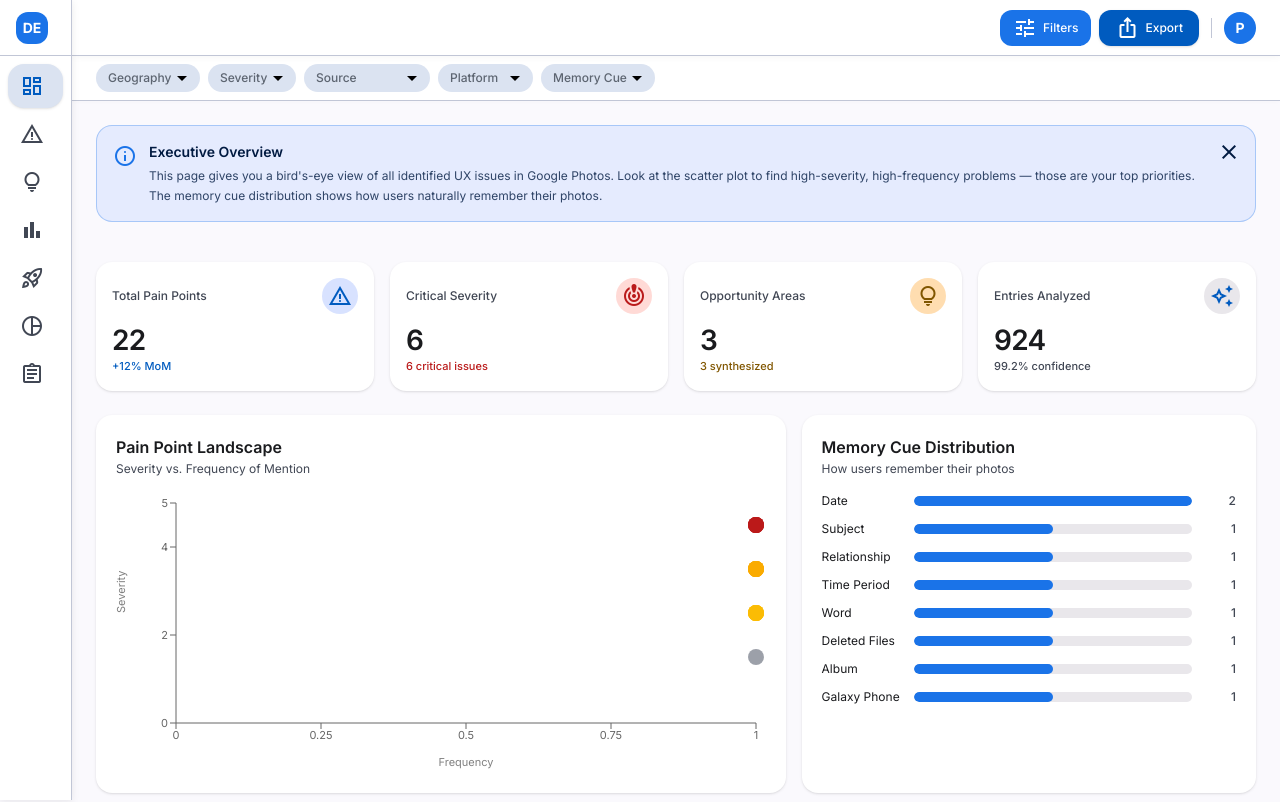
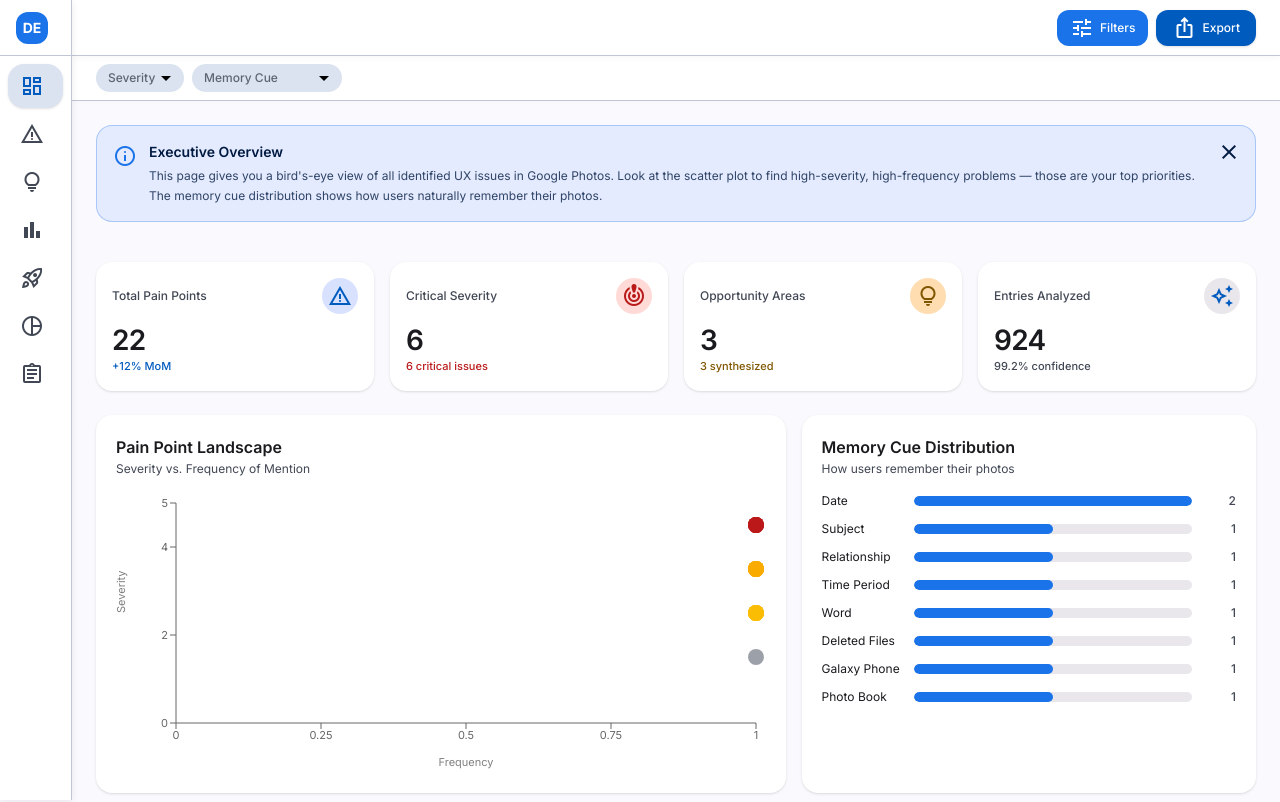
Before and after one commit to Pankaj-Shrivastava/GooglePhotos-DiscoveryEngine, a React (Vite) app in the folder dashboard/: page / in a window 1280 px wide. Shown: the top 802 px of the page. Built offline with nearby package versions, Linux system fonts and the light colour scheme.

Commit message:
Refactor filter bar and layout padding: remove unused filters, compute memory cues dynamically, fix layout spacer for header

```diff
--- a/dashboard/src/components/FilterBar.jsx
+++ b/dashboard/src/components/FilterBar.jsx
@@ -1,23 +1,27 @@
 import { useFilterContext } from '../context/FilterContext';
-
-const FILTER_OPTIONS = {
-  geography: ['US', 'India', 'Global', 'unknown'],
-  severity: ['critical', 'high', 'medium', 'low'],
-  source: ['play_store', 'google_actions'],
-  platform: ['android', 'web', 'unknown'],
-  memoryCue: ['location', 'people', 'time', 'visual', 'activity', 'emotion'],
-};
+import { useDataContext } from '../context/DataContext';
+import { useMemo } from 'react';
 
 const FILTER_LABELS = {
-  geography: 'Geography',
   severity: 'Severity',
-  source: 'Source',
-  platform: 'Platform',
   memoryCue: 'Memory Cue',
 };
 
 export default function FilterBar() {
   const { filters, setFilter, resetFilters, activeCount } = useFilterContext();
+  const data = useDataContext();
+
+  const FILTER_OPTIONS = useMemo(() => {
+    const memoryCuesSet = new Set();
+    (data.pain_points || []).forEach(p => {
+      (p.memory_cues || []).forEach(c => memoryCuesSet.add(c));
+    });
+
+    return {
+      severity: ['critical', 'high', 'medium', 'low'],
+      memoryCue: Array.from(memoryCuesSet).sort(),
+    };
+  }, [data.pain_points]);
 
   return (
     <div className="sticky top-14 left-0 right-0 z-30 bg-surface-container-lowest border-b border-outline-variant px-4 lg:px-6 py-2 flex items-center justify-between shadow-[0_1px_4px_rgba(0,0,0,0.02)]">
--- a/dashboard/src/components/Layout.jsx
+++ b/dashboard/src/components/Layout.jsx
@@ -51,6 +51,8 @@ export default function Layout() {
     exportToCsv(dataset, filename);
   };
 
+  const isFilterablePage = !['/segmentation', '/interview-guide', '/references'].includes(location.pathname);
+
   return (
     <div className="bg-background min-h-screen">
       <Sidebar />
@@ -61,6 +63,7 @@ export default function Layout() {
         <header className="print-hide fixed top-0 left-0 md:left-[72px] right-0 h-14 bg-surface-container-lowest border-b border-outline-variant z-40 px-4 lg:px-6 flex items-center justify-between shadow-[0_1px_8px_rgba(0,0,0,0.04)]">
           <div className="flex-1"></div>
           <div className="flex items-center gap-2">
+            {isFilterablePage && (
               <button
                 onClick={() => setShowFilters(!showFilters)}
                 className={`inline-flex items-center gap-1.5 h-9 px-3 rounded-lg border border-outline-variant text-xs font-medium transition-colors ${
@@ -77,6 +80,7 @@ export default function Layout() {
                   </span>
                 )}
               </button>
+            )}
 
             {/* Export Dropdown */}
             <div className="relative" ref={dropdownRef}>
@@ -115,22 +119,22 @@ export default function Layout() {
               )}
             </div>
 
-            <div className="h-5 w-px bg-outline-variant mx-1 hidden sm:block" />
-            <div className="w-8 h-8 rounded-full bg-primary-container flex items-center justify-center text-on-primary-container text-sm font-bold cursor-pointer">
-              P
-            </div>
+
           </div>
         </header>
 
+        {/* Spacer for fixed header */}
+        <div className="h-14 print-hide" />
+
         {/* Filter Bar */}
-        {showFilters && (
-          <div className="pt-14 print-hide transition-all">
+        {isFilterablePage && showFilters && (
+          <div className="print-hide transition-all">
             <FilterBar />
           </div>
         )}
 
         {/* Main Content */}
-        <main id="exportable-content" className={`px-4 lg:px-6 py-4 lg:py-6 pb-20 md:pb-6 bg-background ${!showFilters ? 'pt-18' : ''}`}>
+        <main id="exportable-content" className="px-4 lg:px-6 py-4 lg:py-6 pb-20 md:pb-6 bg-background">
           <Outlet />
         </main>
       </div>
--- a/dashboard/src/hooks/useFilters.js
+++ b/dashboard/src/hooks/useFilters.js
@@ -6,10 +6,7 @@ export function useFilters() {
 
   // Initialize state from URL if present
   const [filters, setFilters] = useState({
-    geography: searchParams.get('geography') || '',
     severity: searchParams.get('severity') || '',
-    source: searchParams.get('source') || '',
-    platform: searchParams.get('platform') || '',
     memoryCue: searchParams.get('memoryCue') || '',
     search: searchParams.get('search') || '',
   });
@@ -28,7 +25,7 @@ export function useFilters() {
   }, []);
 
   const resetFilters = useCallback(() => {
-    setFilters({ geography: '', severity: '', source: '', platform: '', memoryCue: '', search: '' });
+    setFilters({ severity: '', memoryCue: '', search: '' });
   }, []);
 
   // Exclude 'search' from the active dropdown count
@@ -42,10 +39,7 @@ export function useFilters() {
       if (!items || !Array.isArray(items)) return items;
       return items.filter((item) => {
         // Apply categorical filters
-        if (filters.geography && !item.geographies?.includes(filters.geography)) return false;
         if (filters.severity && item.severity !== filters.severity) return false;
-        if (filters.source && item.source !== filters.source) return false;
-        if (filters.platform && item.platform !== filters.platform) return false;
         if (filters.memoryCue && !item.memory_cues?.includes(filters.memoryCue)) return false;
 
         // Apply text search filter
--- a/dashboard/src/pages/FrameworksPage.jsx
+++ b/dashboard/src/pages/FrameworksPage.jsx
@@ -1,4 +1,5 @@
 import { useDataContext } from '../context/DataContext';
+import { useFilterContext } from '../context/FilterContext';
 import PageGuide from '../components/PageGuide';
 import { BarChart, Bar, XAxis, YAxis, Tooltip, ResponsiveContainer, PieChart, Pie, Cell } from 'recharts';
 
@@ -6,11 +7,25 @@ const SEVERITY_COLORS = { critical: '#BA1A1A', high: '#F9AB00', medium: '#FBBC04
 
 export default function FrameworksPage() {
   const data = useDataContext();
+  const { applyFilters } = useFilterContext();
   const frameworks = data.frameworks || {};
-  const memoryCues = data.memory_cues || [];
-  const painPoints = data.pain_points || [];
+  const painPoints = applyFilters(data.pain_points || []);
 
-  const severityData = Object.entries(frameworks.severity_matrix || {}).map(([k, v]) => ({ name: k, count: v }));
+  const memoryCueCounts = {};
+  painPoints.forEach(p => {
+    (p.memory_cues || []).forEach(cue => {
+      memoryCueCounts[cue] = (memoryCueCounts[cue] || 0) + 1;
+    });
+  });
+  const memoryCues = Object.entries(memoryCueCounts)
+    .map(([cue, count]) => ({ cue, count }))
+    .sort((a, b) => b.count - a.count);
+
+  const severityData = ['critical', 'high', 'medium', 'low'].map(severity => ({
+    name: severity,
+    count: painPoints.filter(p => p.severity === severity).length
+  }));
+
   const outcomeData = Object.entries(frameworks.retrieval_outcomes || {}).map(([k, v]) => ({ name: k, count: v }));
 
   // Top pain points by frequency
--- a/dashboard/src/pages/GoogleActionsPage.jsx
+++ b/dashboard/src/pages/GoogleActionsPage.jsx
@@ -1,10 +1,12 @@
 import { useDataContext } from '../context/DataContext';
+import { useFilterContext } from '../context/FilterContext';
 import PageGuide from '../components/PageGuide';
 
 export default function GoogleActionsPage() {
   const data = useDataContext();
-  const actions = data.google_actions_2026 || [];
-  const painPoints = data.pain_points || [];
+  const { applyFilters } = useFilterContext();
+  const actions = applyFilters(data.google_actions_2026 || []);
+  const painPoints = applyFilters(data.pain_points || []);
 
   const totalPP = painPoints.length;
   const addressedCount = painPoints.filter((p) => p.addressed_by_google).length;
--- a/dashboard/src/pages/OpportunitiesPage.jsx
+++ b/dashboard/src/pages/OpportunitiesPage.jsx
@@ -1,9 +1,23 @@
 import { useDataContext } from '../context/DataContext';
+import { useFilterContext } from '../context/FilterContext';
 import PageGuide from '../components/PageGuide';
 
 export default function OpportunitiesPage() {
   const data = useDataContext();
-  const opportunities = data.opportunity_areas || [];
+  const { filters, applyFilters } = useFilterContext();
+  const painPoints = applyFilters(data.pain_points || []);
+  const validPpIds = new Set(painPoints.map(p => p.id));
+
+  const opportunities = (data.opportunity_areas || []).filter(opp => {
+    const matchesCategorical = opp.supported_by?.some(id => validPpIds.has(id));
+    if (!matchesCategorical && opp.supported_by) return false;
+    if (filters.search) {
+      const q = filters.search.toLowerCase();
+      const textToSearch = [opp.title, opp.problem_statement].join(' ').toLowerCase();
+      if (!textToSearch.includes(q)) return false;
+    }
+    return true;
+  });
 
   return (
     <div className="flex flex-col gap-4">
--- a/dashboard/src/pages/OverviewPage.jsx
+++ b/dashboard/src/pages/OverviewPage.jsx
@@ -1,4 +1,5 @@
 import { useDataContext } from '../context/DataContext';
+import { useFilterContext } from '../context/FilterContext';
 import PageGuide from '../components/PageGuide';
 import { BarChart, Bar, XAxis, YAxis, Tooltip, ResponsiveContainer, ScatterChart, Scatter, Cell, ZAxis } from 'recharts';
 
@@ -6,9 +7,31 @@ const SEVERITY_COLORS = { critical: '#BA1A1A', high: '#F9AB00', medium: '#FBBC04
 
 export default function OverviewPage() {
   const data = useDataContext();
-  const painPoints = data.pain_points || [];
-  const memoryCues = data.memory_cues || [];
-  const opportunities = data.opportunity_areas || [];
+  const { filters, applyFilters } = useFilterContext();
+
+  const painPoints = applyFilters(data.pain_points || []);
+  const validPpIds = new Set(painPoints.map(p => p.id));
+
+  const memoryCueCounts = {};
+  painPoints.forEach(p => {
+    (p.memory_cues || []).forEach(cue => {
+      memoryCueCounts[cue] = (memoryCueCounts[cue] || 0) + 1;
+    });
+  });
+  const memoryCues = Object.entries(memoryCueCounts)
+    .map(([cue, count]) => ({ cue, count }))
+    .sort((a, b) => b.count - a.count);
+
+  const opportunities = (data.opportunity_areas || []).filter(opp => {
+    const matchesCategorical = opp.supported_by?.some(id => validPpIds.has(id));
+    if (!matchesCategorical && opp.supported_by) return false;
+    if (filters.search) {
+      const q = filters.search.toLowerCase();
+      const textToSearch = [opp.title, opp.problem_statement].join(' ').toLowerCase();
+      if (!textToSearch.includes(q)) return false;
+    }
+    return true;
+  });
   const frameworks = data.frameworks || {};
 
   const severityMatrix = frameworks.severity_matrix || {};
```
Lines whose indentation alone changed are shown as unchanged.
